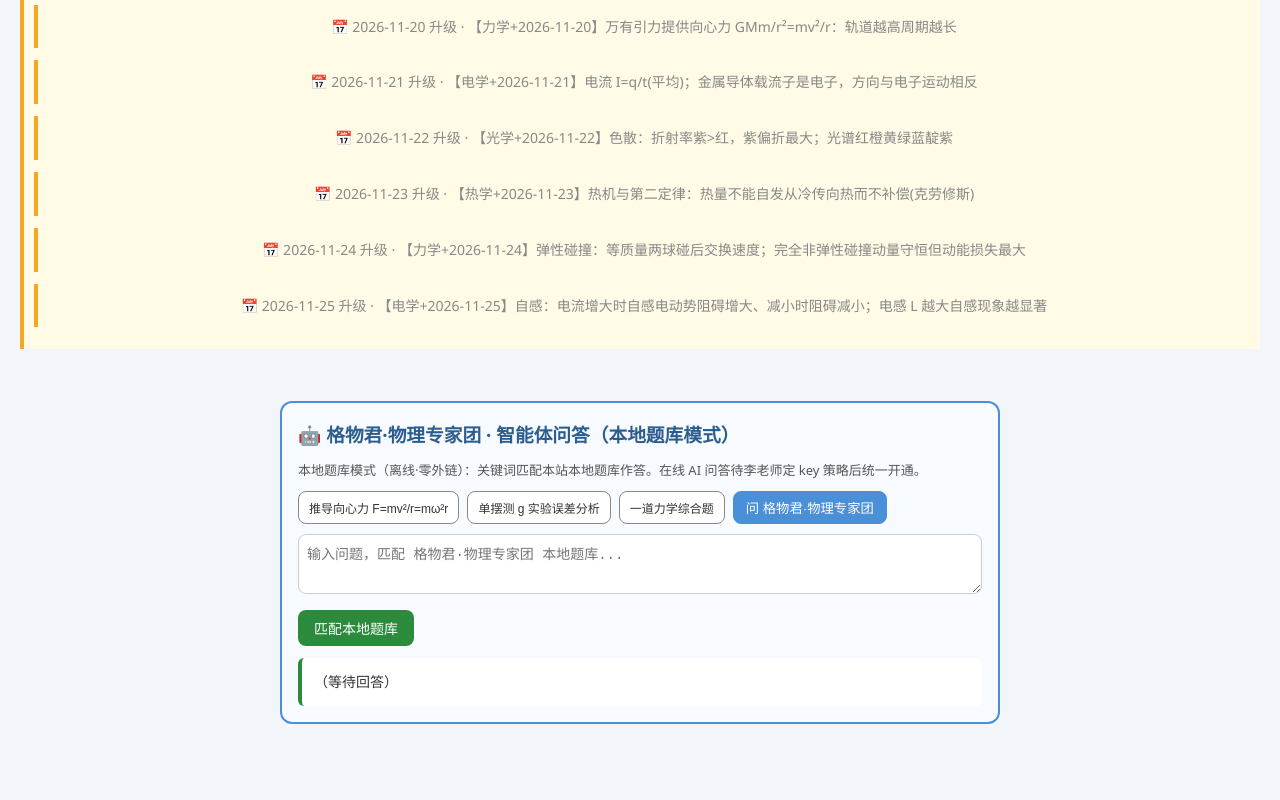
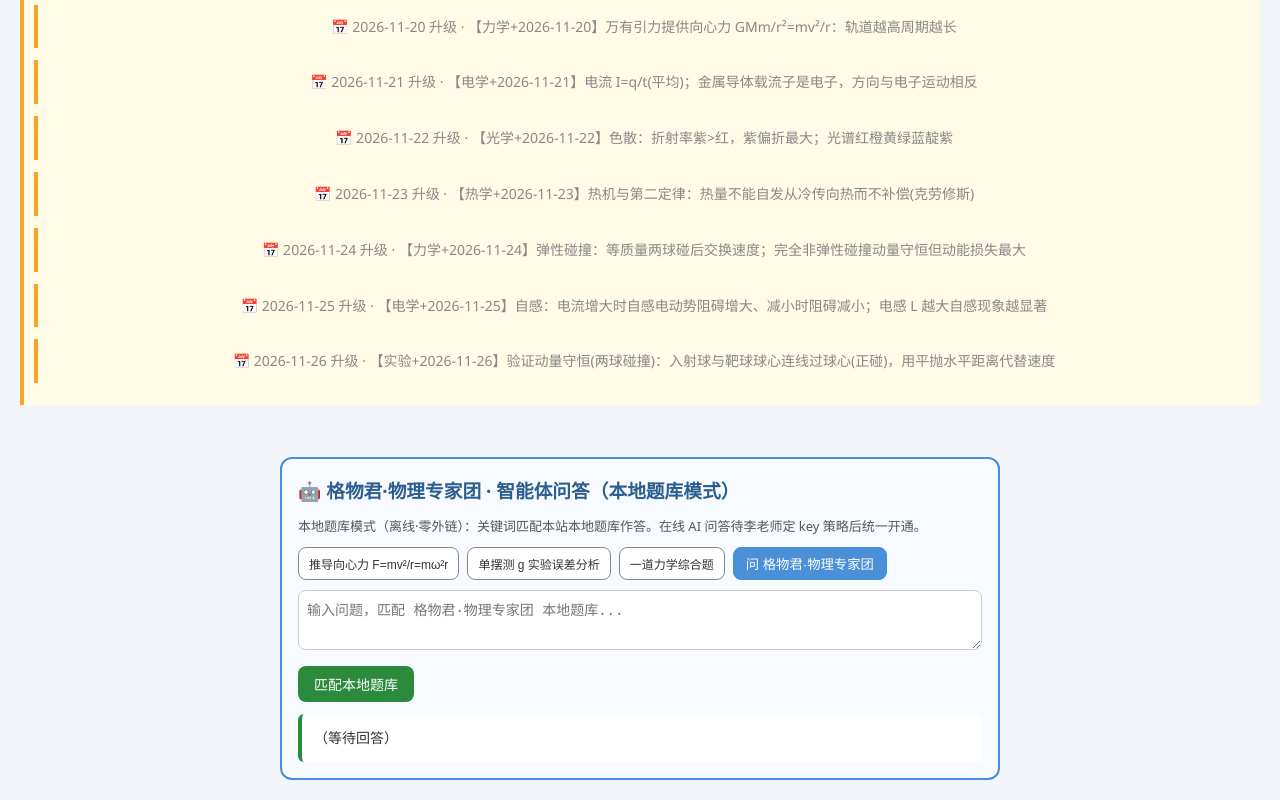
Before and after one commit to dapengzhanchi141345/li-yanming-physics, a plain HTML site: page index.html in a window 1280 px wide. Shown: the part 2739-3539 px from the top of the page. Before the commit the page ends 3483 px from the top, so only its background shows below. Drawn offline with Linux system fonts and the light colour scheme.

Commit message:
physics 12独立站升级 2026-11-26

```diff
--- a/index.html
+++ b/index.html
@@ -171,6 +171,8 @@ footer{text-align:center;padding:20px;color:#888;font-size:13px;margin-top:30px;
 <div style="background:#fffbe6;border-left:4px solid #f5a623;padding:10px;margin:12px 0;font-size:14px">📅 2026-11-24 升级 · 【力学+2026-11-24】弹性碰撞：等质量两球碰后交换速度；完全非弹性碰撞动量守恒但动能损失最大</div>
 
 <div style="background:#fffbe6;border-left:4px solid #f5a623;padding:10px;margin:12px 0;font-size:14px">📅 2026-11-25 升级 · 【电学+2026-11-25】自感：电流增大时自感电动势阻碍增大、减小时阻碍减小；电感 L 越大自感现象越显著</div>
+
+<div style="background:#fffbe6;border-left:4px solid #f5a623;padding:10px;margin:12px 0;font-size:14px">📅 2026-11-26 升级 · 【实验+2026-11-26】验证动量守恒(两球碰撞)：入射球与靶球球心连线过球心(正碰)，用平抛水平距离代替速度</div>
 </footer>
 
 <script>
```
